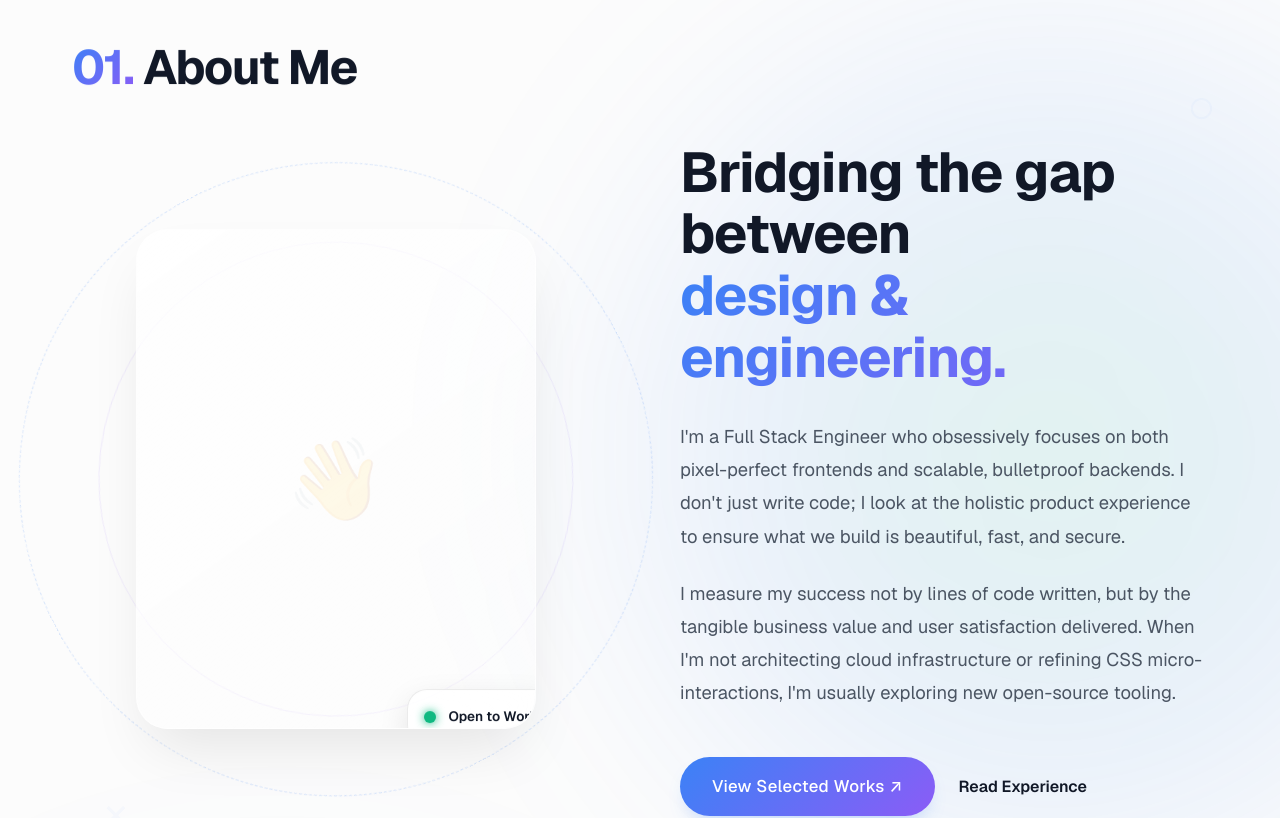
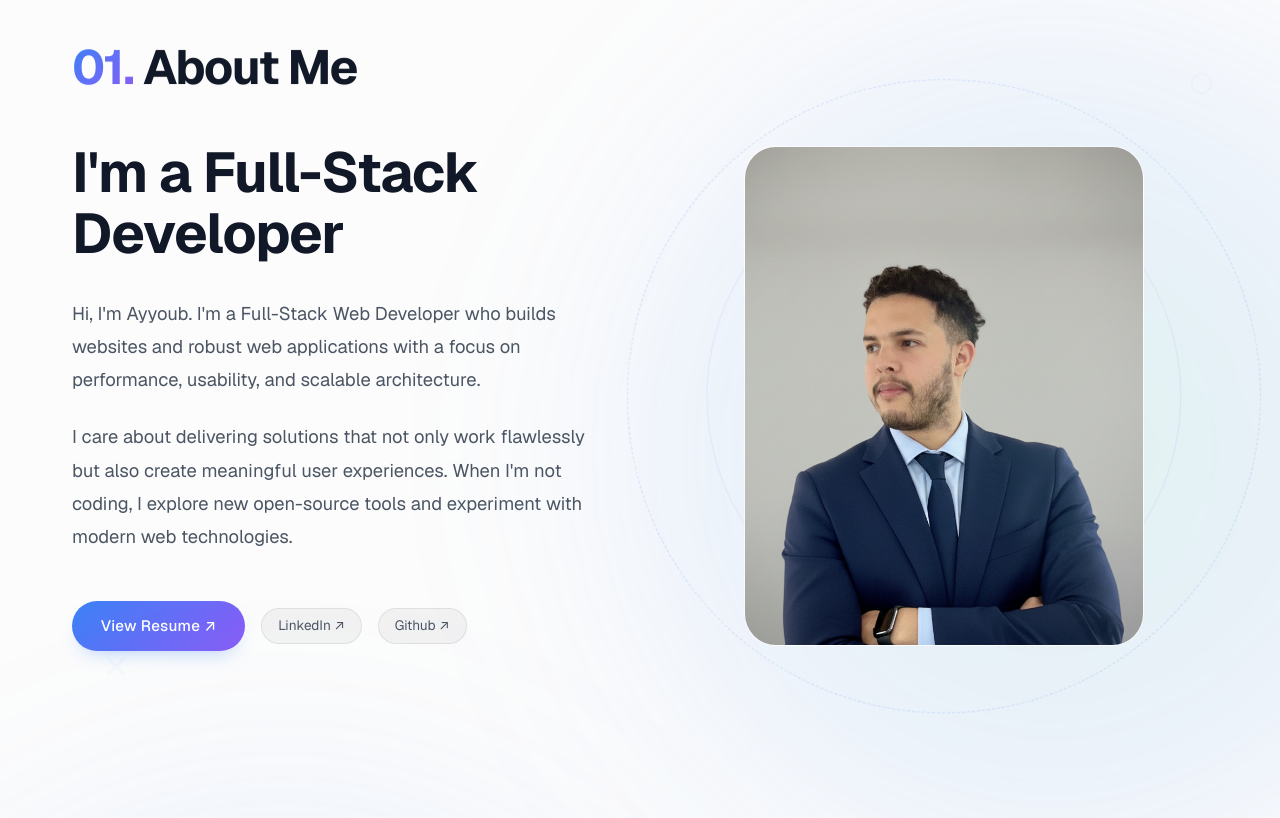
Before and after one commit to ayyoub512/ayyoub.io, a Next.js app: page / in a window 1280 px wide. Shown: the part 920-1738 px from the top of the page. Built offline with nearby package versions, Linux system fonts and the light colour scheme.

Commit message:
refined the home page

```diff
--- a/src/app/globals.css
+++ b/src/app/globals.css
@@ -365,18 +365,18 @@ a:hover {
 	}
 	25%,
 	40% {
-		transform: translateY(-100%);
+		transform: translateY(-20%);
 	}
 	50%,
 	65% {
-		transform: translateY(-200%);
+		transform: translateY(-40%);
 	}
 	75%,
 	90% {
-		transform: translateY(-300%);
+		transform: translateY(-60%);
 	}
 	100% {
-		transform: translateY(-400%);
+		transform: translateY(-80%);
 	}
 }
 
--- a/src/components/sections/About.tsx
+++ b/src/components/sections/About.tsx
@@ -1,91 +1,128 @@
 "use client";
-import React from 'react';
+import React from "react";
 
 export default function About() {
 	return (
-    <section id="about" className="section" style={{ position: 'relative', zIndex: 10 }}>
+		<section id="about" className="section" style={{ position: "relative", zIndex: 10 }}>
 			<div className="fluid-glow fluid-glow-about"></div>
 
 			{/* Subtly Scattered Native Shapes */}
-       <div className="shape-layer" style={{ position: 'absolute' }}>
-         <div className="shape" style={{ top: '15%', right: '5%', opacity: 0.03, fontSize: '3rem' }}>○</div>
-         <div className="shape" style={{ bottom: '10%', left: '8%', opacity: 0.03, fontSize: '2rem' }}>✕</div>
+			<div className="shape-layer" style={{ position: "absolute" }}>
+				<div className="shape" style={{ top: "15%", right: "5%", opacity: 0.03, fontSize: "3rem" }}>
+					○
 				</div>
-
-       <div className="container" style={{ position: 'relative', zIndex: 1 }}>
-          <h2 className="scroll-reveal"><span className="text-gradient">01.</span> About Me</h2>
-
-          <div className="about-split-layout" style={{
-            display: 'grid',
-            gridTemplateColumns: 'repeat(auto-fit, minmax(300px, 1fr))',
-            gap: '5rem',
-            marginTop: '3rem',
-            alignItems: 'center'
-          }}>
-
-            {/* Left Column: Visual/Portrait Anchor */}
-            <div className="scroll-reveal" style={{ position: 'relative', display: 'flex', justifyContent: 'center' }}>
-               {/* Decorative Orbital Rings behind Portrait */}
-               <div style={{ position: 'absolute', top: '50%', left: '50%', transform: 'translate(-50%, -50%)', width: '120%', aspectRatio: '1', border: '1px dashed rgba(59, 130, 246, 0.2)', borderRadius: '50%', animation: 'spinSlow 40s linear infinite' }}></div>
-               <div style={{ position: 'absolute', top: '50%', left: '50%', transform: 'translate(-50%, -50%)', width: '90%', aspectRatio: '1', border: '1px solid rgba(139, 92, 246, 0.1)', borderRadius: '50%', animation: 'spinSlowReverse 30s linear infinite' }}></div>
-
-               {/* Portrait Container */}
-               <div style={{
-                 position: 'relative',
-                 zIndex: 2,
-                 width: '100%',
-                 maxWidth: '400px',
-                 aspectRatio: '4/5',
-                 background: 'linear-gradient(145deg, rgba(255,255,255,0.8) 0%, rgba(255,255,255,0.2) 100%)',
-                 backdropFilter: 'blur(20px)',
-                 borderRadius: '32px',
-                 border: '1px solid rgba(255,255,255,0.4)',
-                 boxShadow: '0 30px 60px -15px rgba(0,0,0,0.1)',
-                 display: 'flex',
-                 alignItems: 'center',
-                 justifyContent: 'center',
-                 overflow: 'hidden'
-               }}>
-                  {/* Avatar Placeholder (Can be replaced with an actual image tag later) */}
-                  <div style={{ fontSize: '5rem', opacity: 0.1 }}>👋</div>
-
-                  {/* Floating Tech Badge (Subtle nod to engineering) */}
-                  <div className="animate-float" style={{ position: 'absolute', bottom: '-20px', right: '-20px', background: 'var(--card-bg)', backdropFilter: 'blur(12px)', padding: '1rem', borderRadius: '20px', boxShadow: '0 10px 30px rgba(0,0,0,0.1)', border: '1px solid var(--card-border)', display: 'flex', alignItems: 'center', gap: '0.8rem' }}>
-                    <div style={{ width: '12px', height: '12px', borderRadius: '50%', background: '#10b981', boxShadow: '0 0 10px #10b981' }}></div>
-                    <span style={{ fontSize: '0.85rem', fontWeight: '600', color: 'var(--text-primary)' }}>Open to Work</span>
-                  </div>
+				<div className="shape" style={{ bottom: "10%", left: "8%", opacity: 0.03, fontSize: "2rem" }}>
+					✕
 				</div>
 			</div>
 
+			<div className="container" style={{ position: "relative", zIndex: 1 }}>
+				<h2 className="scroll-reveal">
+					<span className="text-gradient">01.</span> About Me
+				</h2>
+
+				<div
+					className="about-split-layout"
+					style={{
+						display: "grid",
+						gridTemplateColumns: "repeat(auto-fit, minmax(300px, 1fr))",
+						gap: "5rem",
+						marginTop: "3rem",
+						alignItems: "center"
+					}}>
 					{/* Right Column: Narrative Focus */}
-            <div style={{ display: 'flex', flexDirection: 'column', justifyContent: 'center' }}>
-
-              <h3 style={{
-                fontSize: 'clamp(2.5rem, 5vw, 3.5rem)',
-                lineHeight: '1.1',
-                marginBottom: '2rem',
-                color: 'var(--text-primary)',
-                letterSpacing: '-0.02em'
+					<div style={{ display: "flex", flexDirection: "column", justifyContent: "center" }}>
+						<h3
+							style={{
+								fontSize: "clamp(2.5rem, 5vw, 3.5rem)",
+								lineHeight: "1.1",
+								marginBottom: "2rem",
+								color: "var(--text-primary)",
+								letterSpacing: "-0.02em"
 							}}>
-                Bridging the gap between <span className="text-gradient">design & engineering.</span>
+							I&apos;m a Full-Stack Developer
+							{/* <span className="text-gradient">design & engineering.</span> */}
 						</h3>
 
-              <div style={{ display: 'flex', flexDirection: 'column', gap: '1.5rem', fontSize: '1.15rem', color: 'var(--text-secondary)', lineHeight: '1.8' }}>
+						<div style={{ display: "flex", flexDirection: "column", gap: "1.5rem", fontSize: "1.15rem", color: "var(--text-secondary)", lineHeight: "1.8" }}>
 							<p>
-                  I'm a Full Stack Engineer who obsessively focuses on both pixel-perfect frontends and scalable, bulletproof backends. I don't just write code; I look at the holistic product experience to ensure what we build is beautiful, fast, and secure.
+								Hi, I&apos;m Ayyoub. I&apos;m a Full-Stack Web Developer who builds websites and robust web applications with a focus on performance, usability, and scalable
+								architecture.
 							</p>
 							<p>
-                  I measure my success not by lines of code written, but by the tangible business value and user satisfaction delivered. When I'm not architecting cloud infrastructure or refining CSS micro-interactions, I'm usually exploring new open-source tooling.
+								I care about delivering solutions that not only work flawlessly but also create meaningful user experiences. When I&apos;m not coding, I explore new open-source tools
+								and experiment with modern web technologies.
 							</p>
 						</div>
 
-              <div style={{ marginTop: '3rem', display: 'flex', alignItems: 'center', gap: '1.5rem' }}>
-                <a href="#projects" className="btn btn-primary" style={{ padding: '1rem 2rem', fontSize: '1.05rem' }}>View Selected Works ↗</a>
-                <a href="#experience" style={{ color: 'var(--text-primary)', fontWeight: '600', display: 'flex', alignItems: 'center', gap: '0.5rem', textDecoration: 'none', transition: 'opacity 0.2s' }} onMouseEnter={(e) => e.currentTarget.style.opacity = '0.7'} onMouseLeave={(e) => e.currentTarget.style.opacity = '1'}>
-                  Read Experience
+						<div style={{ marginTop: "3rem", display: "flex", alignItems: "center", gap: "1rem" }}>
+							<a href="resume.pdf" className="btn btn-primary" style={{ padding: ".4rem 1rem;" }}>
+								View Resume ↗
+							</a>
+							<a href="https://www.linkedin.com/in/ouakkaha/" className="badge" style={{ display: "inline-block", textAlign: "center" }}>
+								LinkedIn ↗
+							</a>
+							<a href="https://github.com/ayyoub512" className="badge" style={{ display: "inline-block", textAlign: "center" }}>
+								Github ↗
 							</a>
 						</div>
+					</div>
 
+					{/* Left Column: Visual/Portrait Anchor */}
+					<div className="scroll-reveal" style={{ position: "relative", display: "flex", justifyContent: "center" }}>
+						{/* Decorative Orbital Rings behind Portrait */}
+						<div
+							style={{
+								position: "absolute",
+								top: "50%",
+								left: "50%",
+								transform: "translate(-50%, -50%)",
+								width: "120%",
+								aspectRatio: "1",
+								border: "1px dashed rgba(59, 130, 246, 0.2)",
+								borderRadius: "50%",
+								animation: "spinSlow 40s linear infinite"
+							}}></div>
+						<div
+							style={{
+								position: "absolute",
+								top: "50%",
+								left: "50%",
+								transform: "translate(-50%, -50%)",
+								width: "90%",
+								aspectRatio: "1",
+								border: "1px solid rgba(139, 92, 246, 0.1)",
+								borderRadius: "50%",
+								animation: "spinSlowReverse 30s linear infinite"
+							}}></div>
+
+						{/* Portrait Container */}
+						<div
+							style={{
+								position: "relative",
+								zIndex: 2,
+								width: "100%",
+								maxWidth: "400px",
+								aspectRatio: "4/5",
+								background: "linear-gradient(145deg, rgba(255,255,255,0.8) 0%, rgba(255,255,255,0.2) 100%)",
+								backdropFilter: "blur(20px)",
+								borderRadius: "32px",
+								border: "1px solid rgba(255,255,255,0.4)",
+								// boxShadow: "0 30px 60px -15px rgba(0,0,0,0.1)",
+								display: "flex",
+								alignItems: "center",
+								justifyContent: "center",
+								overflow: "hidden"
+							}}>
+							{/* Avatar Placeholder (Can be replaced with an actual image tag later) */}
+							<img
+								src="headshot.jpg"
+								alt="Portrait"
+								loading="lazy"
+								decoding="async"
+								style={{ height: "100%", width: "100%", objectFit: "cover", display: "block", transition: "transform 0.4s ease" }}
+							/>
+						</div>
 					</div>
 				</div>
 			</div>
```
Also changed, not shown: src/components/sections/Hero.tsx (+85 -31 lines), src/components/sections/Projects.tsx (+14 -18 lines), src/components/sections/Skills.tsx (+40 -41 lines), public/headshot.jpg (added). Lines whose indentation alone changed are shown as unchanged.
